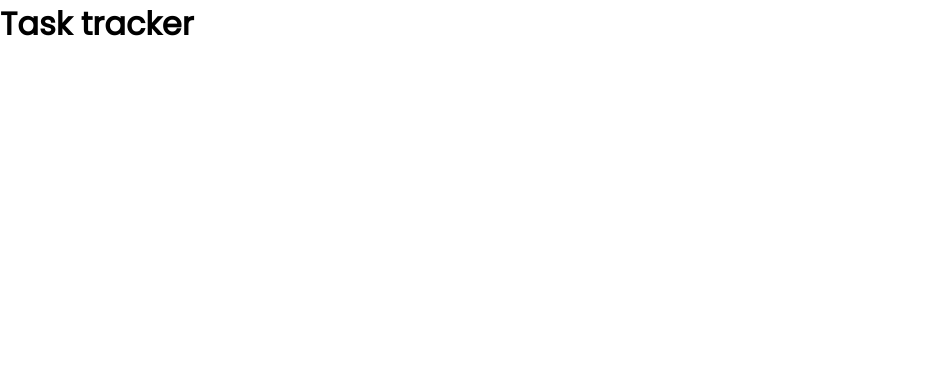
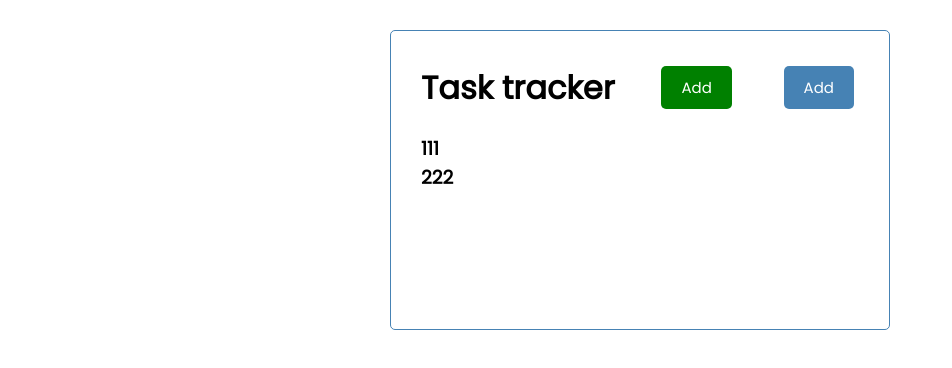
Before and after one commit to akulahere/react-task-tracker, a React (Create React App) app: page / in a window 1280 px wide. Shown: the top 368 px of the page, without its empty margins (0-952 px from the left). Built offline with nearby package versions, Linux system fonts and the light colour scheme.

Commit message:
feat: implement header, button, tasks components

```diff
--- a/src/App.js
+++ b/src/App.js
@@ -1,11 +1,16 @@
 import logo from './logo.svg';
+import  { useState } from 'react';
+
 import './App.css';
 import Header from "./components/Header";
+import Tasks from "./components/Tasks";
+
 function App() {
-  const name ='Ivan';
+  const [tasks, setTasks] = useState([{id: 1, text: 111}, {id: 2, text: 222}]);
   return (
-    <div className={App}>
+    <div className='container'>
       <Header />
+      <Tasks tasks={tasks}/>
     </div>
   )
 }
--- /dev/null
+++ b/src/components/Button.js
@@ -0,0 +1,16 @@
+
+const Button = ({color, text, onClick}) => {
+  return (
+    <button
+      onClick={onClick}
+      style={{backgroundColor: color}}
+      className='btn'>{text}</button>
+  )
+}
+
+Button.defaultProps = {
+  color: 'steelBlue'
+}
+
+
+export default Button;
--- a/src/components/Header.js
+++ b/src/components/Header.js
@@ -1,8 +1,12 @@
+import Button from "./Button";
 
 const Header = ({ title }) => {
+  const onClick = () => console.log('click');
   return (
-    <header>
+    <header className='header'>
       <h1>{title}</h1>
+      <Button color='green' text='Add' onClick={onClick}/>
+      <Button   text='Add' />
     </header>
   )
 }
--- /dev/null
+++ b/src/components/Tasks.js
@@ -0,0 +1,12 @@
+
+const Tasks = ({tasks}) => {
+  return (
+    <>
+      {tasks.map((task) => (
+        <h3>{task.text}</h3>
+      ))}
+    </>
+  )
+}
+
+export default Tasks;
```
